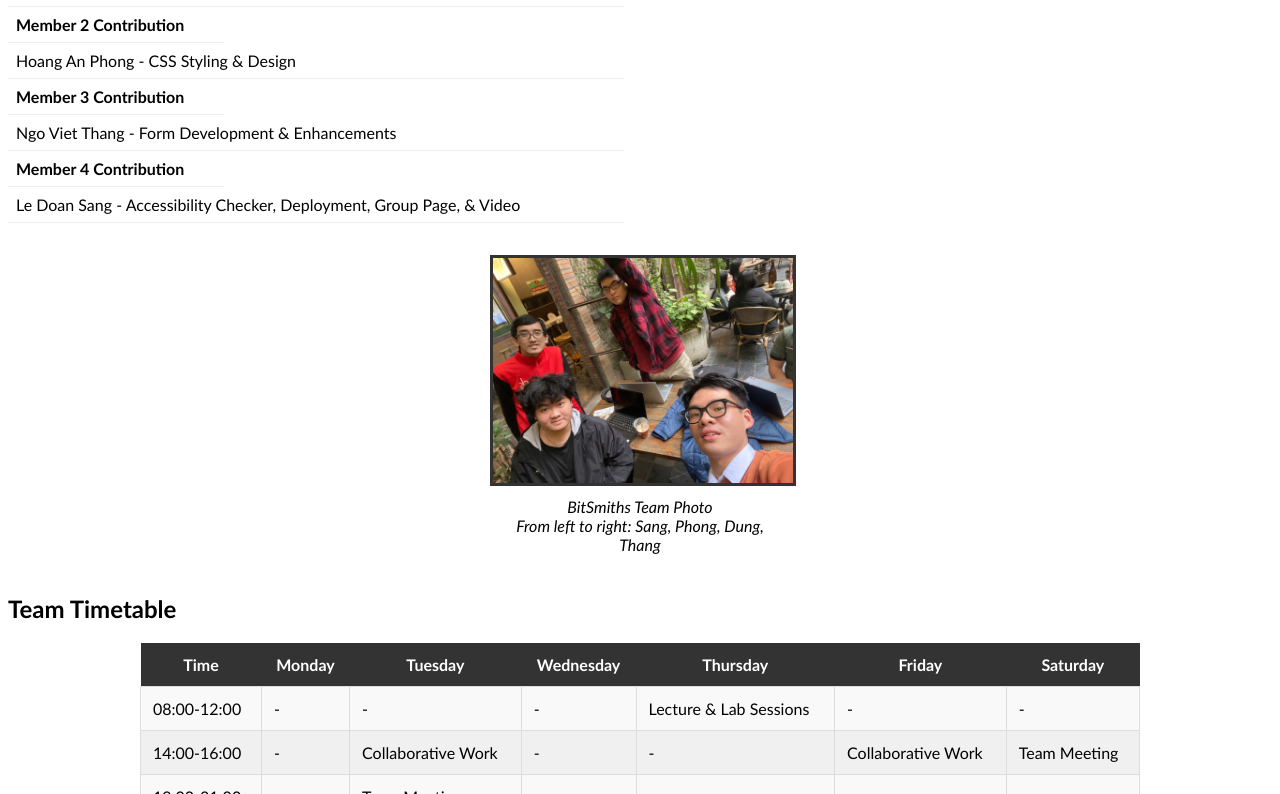
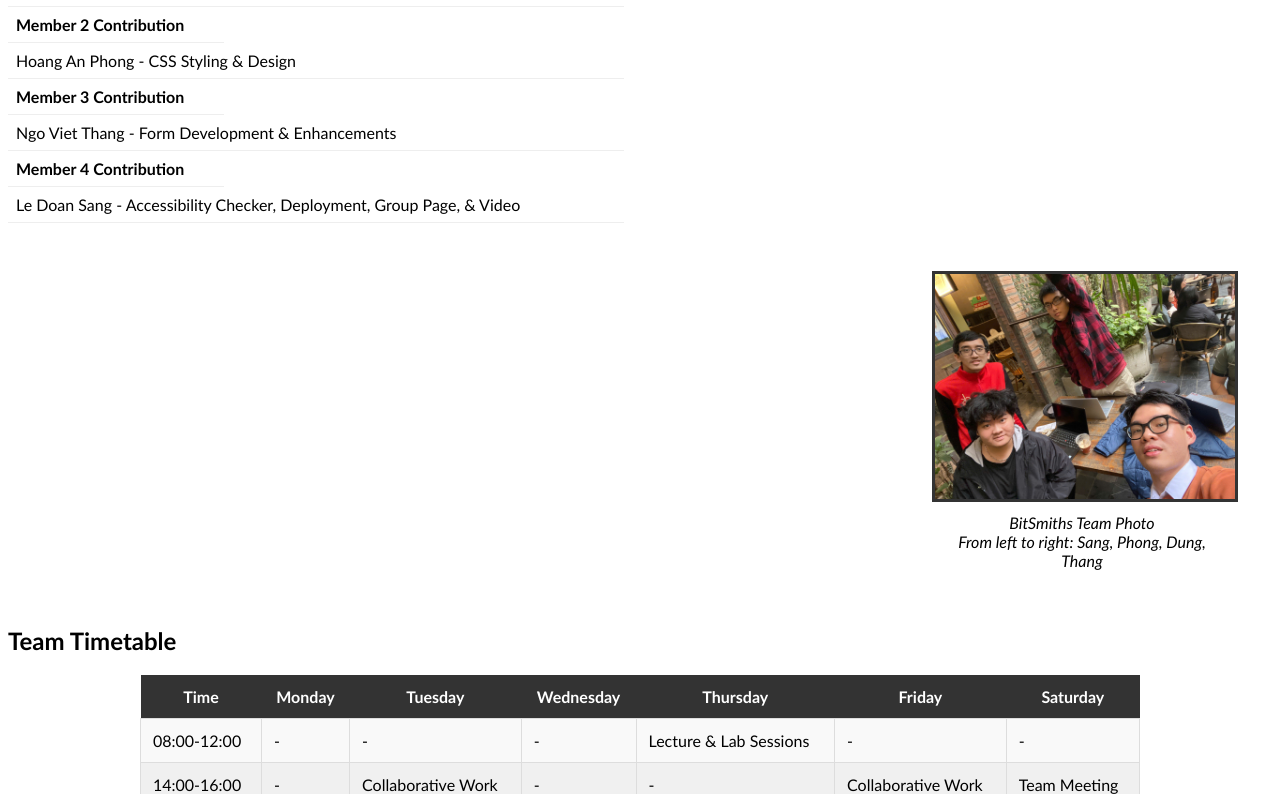
Before and after one commit to COS10026-Group-2/Assignment-1, a plain HTML site: page project1/about.html in a window 1280 px wide. Shown: the part 589-1383 px from the top of the page. Drawn offline with Linux system fonts and the light colour scheme.

Commit message:
Update style.css

```diff
--- a/project1/styles/style.css
+++ b/project1/styles/style.css
@@ -34,10 +34,10 @@
                         /* END Definition List Styling */
 
                         /* START Figure and Image Styling */
-  .team-info figure {
-    margin: 0 auto;
-    max-width: 300px;
-  }
+.team-info figure {
+        max-width: 300px;
+        float: right;
+}
 
   .team-info img {
     width: 100%;
@@ -50,6 +50,12 @@
     padding: 0.5rem;
     font-style: italic;
   }
+
+  .team-info::after {
+    content: "";
+    display: table;
+    clear: both;
+}
                         /* END Figure and Image Styling */
 
                         /* START Table Styling */
```
